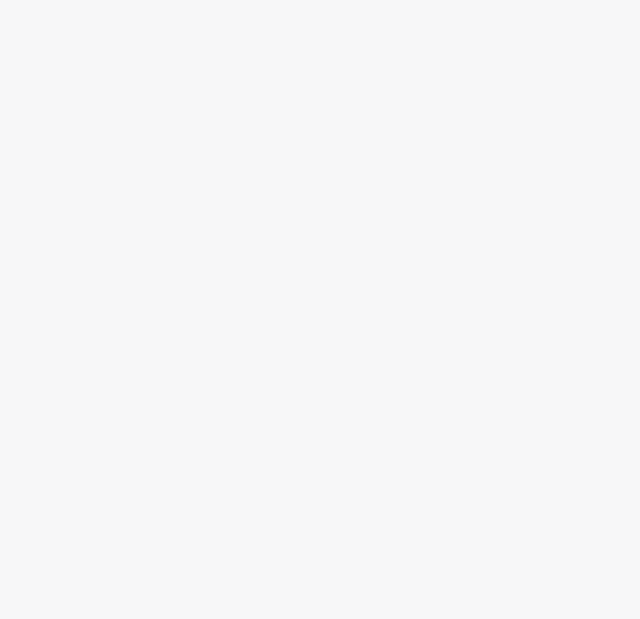
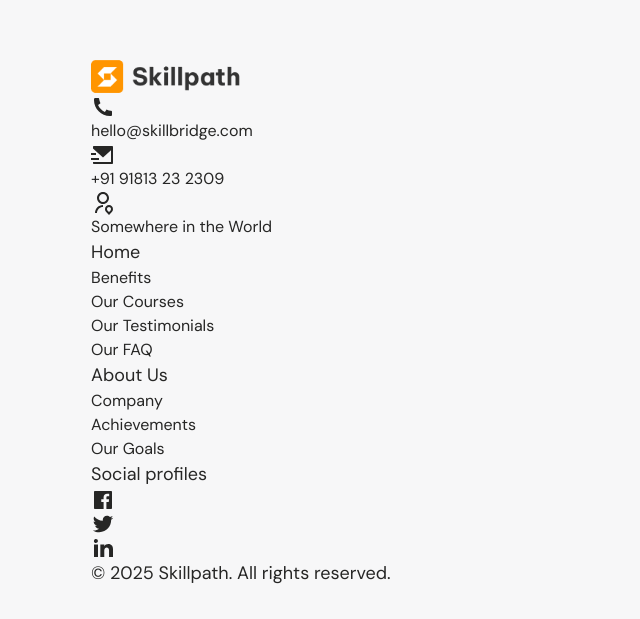
Before and after one commit to rakibulrahmandev/skillpath, a React (Vite) app: page / in a window 1280 px wide. Shown: the part 7116-7735 px from the top of the page, without its empty margins (0-640 px from the left). Before the commit the page ends 7118 px from the top, so only its background shows below. Built offline with nearby package versions, Linux system fonts and the light colour scheme.

Commit message:
footer.jsx file html structure done

```diff
--- a/src/components/Footer/Footer.jsx
+++ b/src/components/Footer/Footer.jsx
@@ -1,7 +1,50 @@
+import { contactInfo, footerLists, socialIcons } from "../../constants/data";
+
 export default function Footer() {
     return (
         <>
-
+            <footer className="pt-14 pb-8">
+                <div className="container">
+                    <div className="">
+                        <div className="">
+                            <div className="">
+                                <img src="/image/logo.png" alt="footer logo" width={150} height={50} />
+                            </div>
+                            <div className="">
+                                {contactInfo.map((item, idx) => (
+                                    <a href="#" key={idx}>
+                                        {<item.icon />}
+                                        {item?.label}
+                                    </a>
+                                ))}
+                            </div>
+                        </div>
+                        {footerLists.map((item, idx) => (
+                            <div key={idx}>
+                                <p>{item?.title}</p>
+                                <ul className="">
+                                    {item?.links.map((link, idx) => (
+                                        <li key={idx}>
+                                            <a href="#">{link?.label}</a>
+                                        </li>
+                                    ))}
+                                </ul>
+                            </div>
+                        ))}
+                        <div className="">
+                            <p>Social profiles</p>
+                            <div>
+                                {socialIcons.map((item, idx) => (
+                                    <button key={idx}>
+                                        <a href="#">{<item.icon />}</a>
+                                    </button>
+                                ))}
+                            </div>
+                        </div>
+                    </div>
+                    <p>&copy; {new Date().getFullYear()} Skillpath. All rights reserved.</p>
+                </div>
+            </footer>
         </>
     );
 };
```
